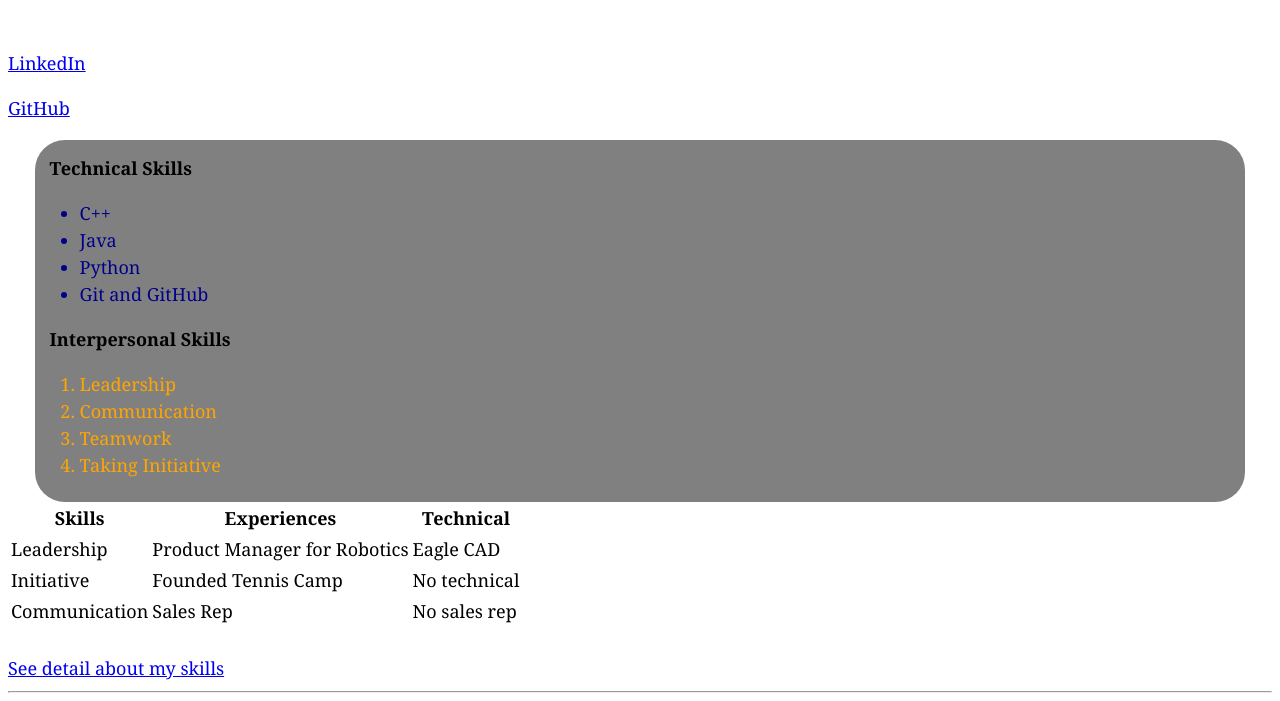
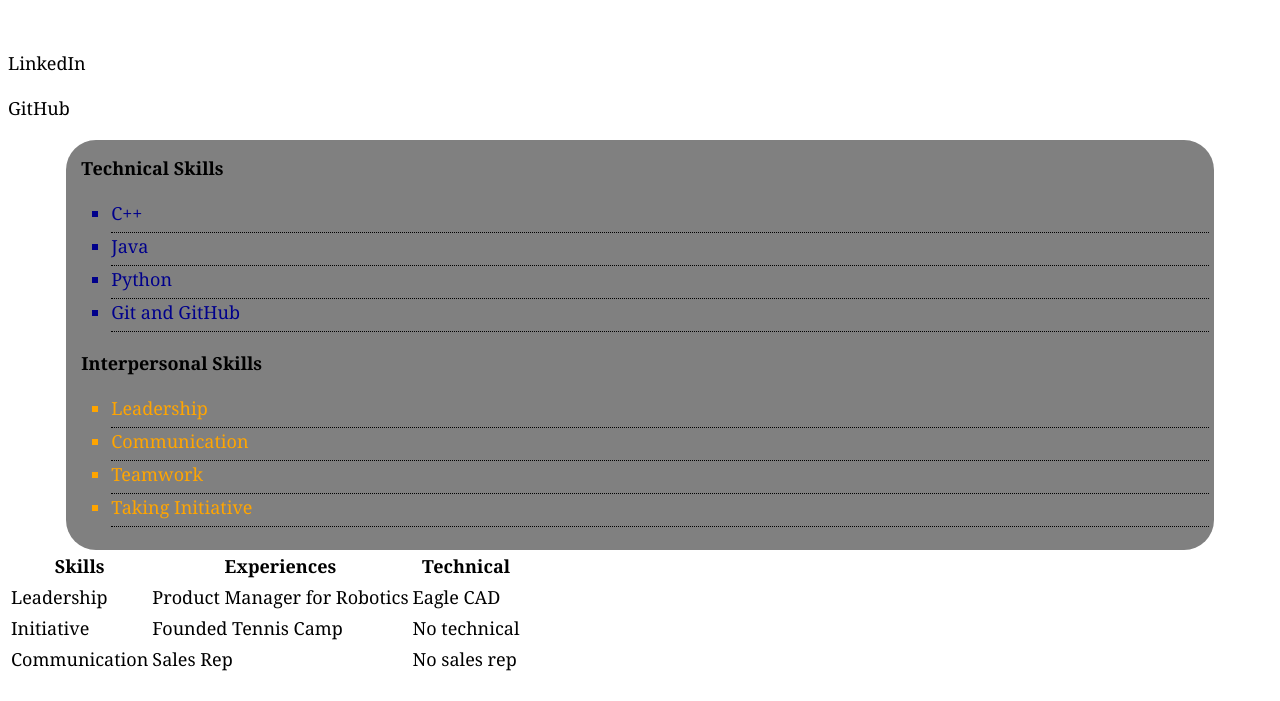
Before and after one commit to manassaini/HTMLWebsite, a plain HTML site: page index.html in a window 1280 px wide. Shown: the part 860-1561 px from the top of the page. Drawn offline with Linux system fonts and the light colour scheme.

Commit message:
Made the skills area look nicer, playing with making classes for everything and then changing that one specific element for all instances

```diff
--- a/style.css
+++ b/style.css
@@ -17,6 +17,18 @@ body{
 	line-height: 1.5em
 }
 
+a{
+	text-decoration: none;
+	color: black;
+}
+a:hover{
+	color:red;
+}
+/* can change color of link once visited
+a:visited{
+	color:yellow;
+}
+*/
 .container{
 	width: 90%;
 	margin: auto;
@@ -74,16 +86,23 @@ body{
 	color: black;
 	margin: 10px;
 }
+.lists li{
+	padding-bottom: 5px;
+	border-bottom: dotted 1px black;
+}
 .lists ul{
 	color: darkblue;
+	list-style: square;
+}
+.lists ol{
+	color: orange;
+	list-style: square;
 }
 
 .lists{
 	background-color: gray;
-	width: 95%;
+	width: 90%;
 	margin: auto;
 	padding: 5px;
-	color: orange;
 	border-radius: 30px;
-
 }
```
